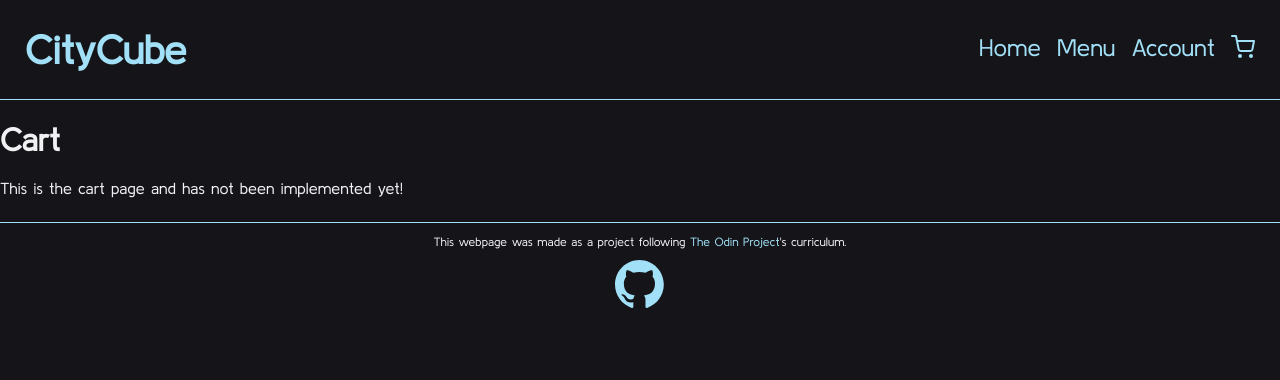
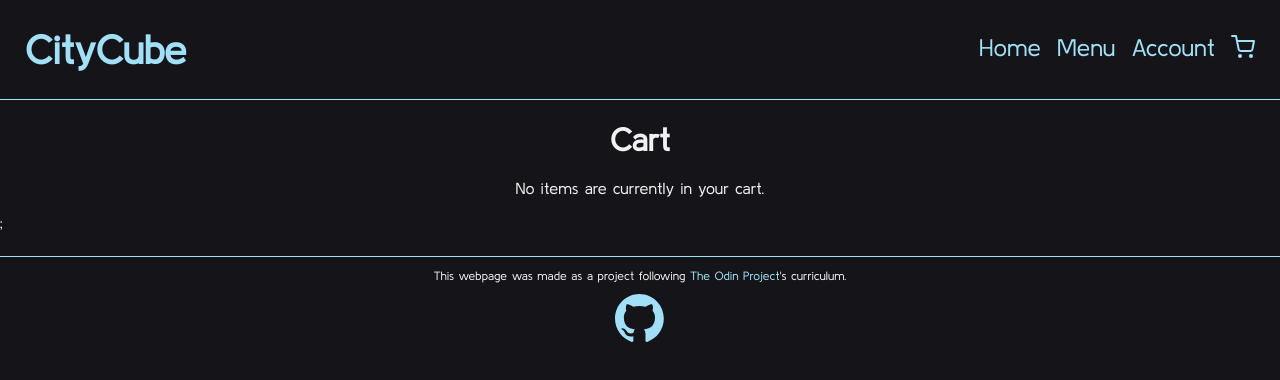
Before and after one commit to cs-cmd/city-cube-frontend, a React (Vite) app: page /cart in a window 1280 px wide. Shown: the top 380 px of the page. Built offline with nearby package versions, Linux system fonts and the light colour scheme.

Commit message:
Added useValue.js back, which is used in a similar manner to useContext, which delivers values and contexts to components; Refactored ImageAndDesc.css to align the images vertically in the center; Added useValue handler (setValue) to App.jsx for items in the user's shopping cart;

```diff
--- a/src/App.jsx
+++ b/src/App.jsx
@@ -2,9 +2,10 @@ import { Outlet } from "react-router-dom";
 import "./App.css";
 import Header from "@components/Header/Header.jsx";
 import SectionBreak from "@components/SectionBreak/SectionBreak.jsx";
-import { useState } from "react";
+import { useState, useEffect } from "react";
 import Footer from "@components/Footer/Footer";
 import { setHandler } from "@hooks/useHandler";
+import { setValue } from "@hooks/useValue";
 
 function App() {
   const [itemsInCart, setItemsInCart] = useState([]);
@@ -20,6 +21,13 @@ function App() {
 
     setItemsInCart(newItemsInCart);
   }
+
+  useEffect(() => {
+    setValue("itemsInCart", itemsInCart);
+    return () => {
+      null;
+    };
+  }, [itemsInCart]);
 
   setHandler("onItemAdd", handleItemAdd);
 
--- a/src/components/ImageAndDesc/ImageAndDesc.css
+++ b/src/components/ImageAndDesc/ImageAndDesc.css
@@ -6,6 +6,7 @@
   margin: 0rem 1rem;
   padding: 1rem;
   justify-content: space-between;
+  align-items: center;
   gap: 15px;
   & > * {
     flex: 1;
--- /dev/null
+++ b/src/hooks/useValue.js
@@ -0,0 +1,11 @@
+const values = {};
+
+function setValue(key, value) {
+  values[key] = value;
+}
+
+function useValue(key) {
+  return values[key];
+}
+
+export { setValue, useValue };
--- a/src/pages/CartPage/CartPage.jsx
+++ b/src/pages/CartPage/CartPage.jsx
@@ -1,10 +1,21 @@
 // display items in cart here
+import { useValue } from "@hooks/useValue";
 
 export default function CartPage() {
+  const itemsInCart = useValue("itemsInCart");
+  console.log(itemsInCart);
+
   return (
     <main>
-      <h1>Cart</h1>
-      <p>This is the cart page and has not been implemented yet!</p>
+      <h1 className="centered-text">Cart</h1>
+      <div className="cart-items-div"></div>
+      {((!itemsInCart || itemsInCart.length === 0) && (
+        <p className="centered-text">No items are currently in your cart.</p>
+      )) ||
+        itemsInCart.map((item) => {
+          return <p key={item.name}>{item.name}</p>;
+        })}
+      ;
     </main>
   );
 }
```
